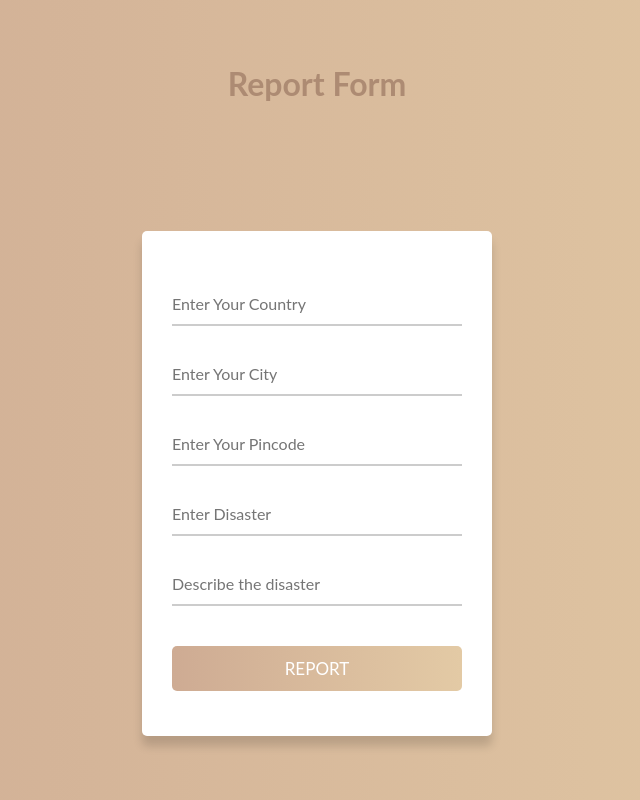
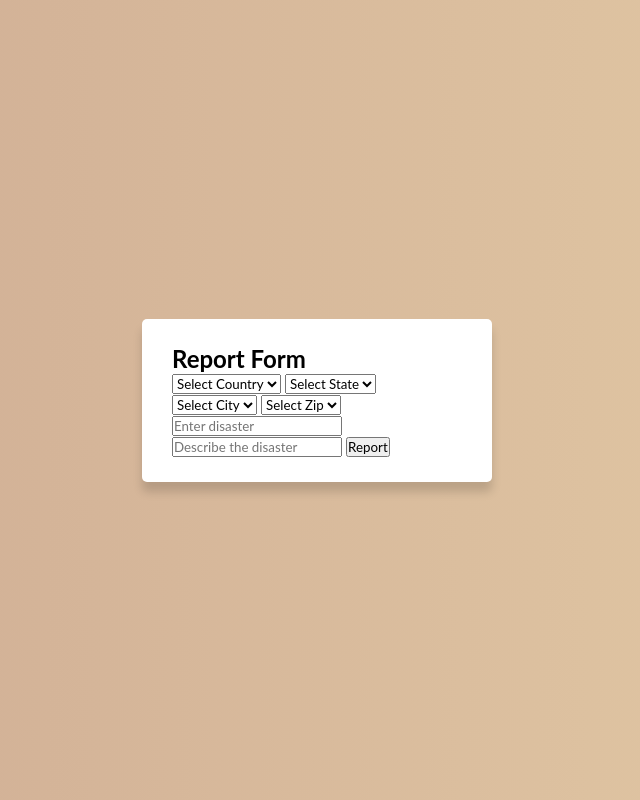
Before and after one commit to Sivabala-sba/Rapid-Response-Project, a plain HTML site: page reportform.html in a window 1280 px wide. Shown: the whole page, without its empty margins (323-963 px from the left). Drawn offline with Linux system fonts and the light colour scheme.

Commit message:
Update reportform.html

```diff
--- a/reportform.html
+++ b/reportform.html
@@ -6,35 +6,30 @@
     <meta name="viewport" content="width=device-width, initial-scale=1.0">
     <title>Report Form</title>
     <link rel="stylesheet" href="registerform.css">
+    <script src="script.js"></script>
 </head>
 <body>
-    <h1>Report Form</h1>
     <div class="container">
+        <h2>Report Form</h2>
+
         <form action="#">
-            <div class="input-box underline">
-                <input type="text" placeholder="Enter Your Country" required>
-                <div class="underline"></div>
-            </div>
-            <div class="input-box">
-                <input type="text" placeholder="Enter Your City" required>
-                <div class="underline"></div>
-            </div>
-            <div class="input-box">
-                <input type="text" placeholder="Enter Your Pincode" required>
-                <div class="underline"></div>
-            </div>
-            <div class="input-box">
-                <input type="text" placeholder="Enter Disaster" required>
-                <div class="underline"></div>
-            </div>
-            <div class="input-box">
-                <input type="text" placeholder="Describe the disaster" required>
-                <div class="underline"></div>
-            </div>
-            <div class="input-box button">
-                <input type="submit" name="" value="REPORT">
-            </div>
+            <select name="" id="country">
+                <option value="">Select Country</option>
+            </select>
+            <select name="" id="state">
+                <option value="">Select State</option>
+            </select>
+            <select name="" id="city">
+                <option value="">Select City</option>
+            </select>
+            <select name="" id="zip">
+                <option value="">Select Zip</option>
+                </select>
+                <input type="text" class="underline-input" placeholder="Enter disaster">
+                <input type="text" class="underline-input" placeholder="Describe the disaster">
+                <button type="submit" class="submit-button">Report</button>
         </form>
+
     </div>
 
 </body>
```
